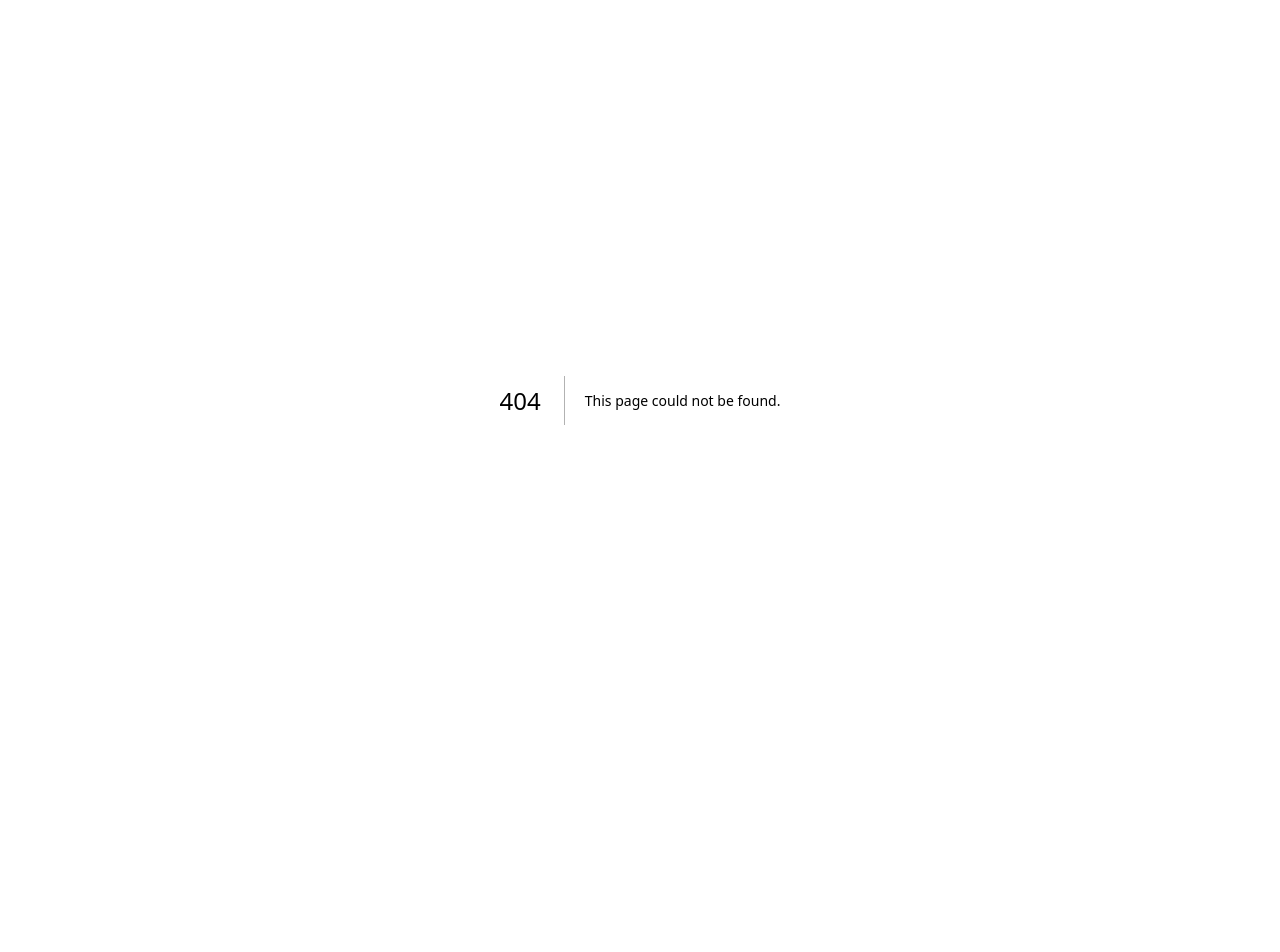
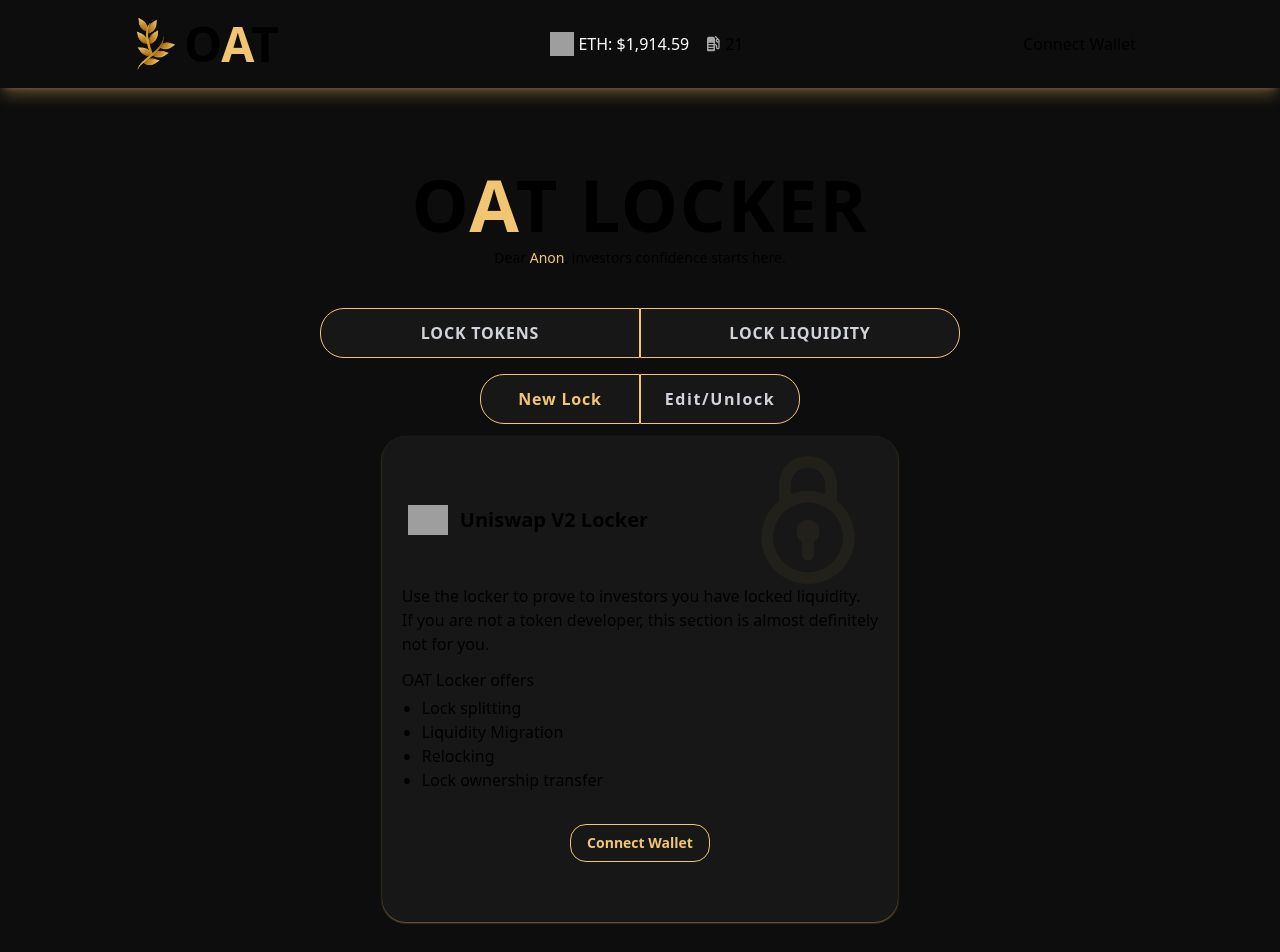
Before and after one commit to TechbroSam/oat-app, a Next.js app: page /locker in a window 1280 px wide. Before the commit this address had no page. Shown: the top 952 px of the page. Before the commit the page ends 800 px from the top, so only its background shows below. Built offline with nearby package versions, Linux system fonts and the light colour scheme; grey boxes are pictures that could not be loaded.

Commit message:
locker button

```diff
--- /dev/null
+++ b/components/LockerConnect.tsx
@@ -0,0 +1,59 @@
+import React, { useState } from "react";
+
+function WalletButton() {
+  const [connected, setConnected] = useState(false);
+
+
+  const handleConnectWallet = () => {
+    // You would typically add logic here to connect the wallet
+    // For this example, we'll just set the connected state to true.
+    setConnected(true);
+  };
+
+  return (
+    <div
+      className={`w-full py-2 px-4 justify-center flex items-center flex-col text-center`}
+      onClick={handleConnectWallet}
+    >
+
+        {connected ? (
+          <>
+            <div className="w-full flex flex-col items-center mb-8 mt-6">
+              <p className="md:text-base text-[#fafafa] mb-3">
+                Enter the Uniswap V2 pair address youd like to lock liquidity
+                for
+              </p>
+              <div
+                className="rounded-full bg-black inshadow2 flex flex-row justify-between
+            px-4 py-3 items-center w-full text-center"
+              >
+                <input
+                  type="text"
+                  className="w-full placeholder-[#fafafaa1] placeholder:text-base md:text-base
+                  font-normal text-[#fafafa] !outline-none bg-transparent [appearance:textfield]
+                  [&::-webkit-outer-spin-button]:appearance-none justify-center items-center
+                  [&::-webkit-inner-spin-button]:appearance-none"
+                  placeholder="Uniswap V2 Pair Address...."
+                  required
+                />
+              </div>
+              <p className="text-xs font-normal text-[#b9babb]">
+                e.g. 0xa43fe16908251ee70ef74718545e4fe6c5ccec9f
+              </p>
+            </div>
+          </>
+        ) : (
+          <button
+            className="bg-neutral-900 rounded-2xl flex text-center border-[0.0015rem]
+          font-bold text-sm text-[#F2C572] hover:bg-[#20190d] py-2 px-4
+          w-fit justify-center border-[#F2C572] mt-6 mb-8 transform active:scale-y-75 transition-transform"
+          >
+            Connect Wallet
+          </button>
+        )}
+
+    </div>
+  );
+}
+
+export default WalletButton;
--- a/components/Navbar.tsx
+++ b/components/Navbar.tsx
@@ -22,18 +22,6 @@
       </div>
       <div className="flex flex-col ml-4">
         <a
-          className="text-xl font-medium my-4 ulnav"
-          href="https://www.facebook.com/profile.php?id=100089909078977"
-          target="_blank"
-          onClick={() =>
-            setTimeout(() => {
-              setOpen(!open);
-            }, 100)
-          }
-        >
-          LIQUIDITY
-        </a>
-        <a
           className="text-xl font-normal my-4 ulnav"
           href="/swap"
           target="_blank"
@@ -47,19 +35,8 @@
         </a>
         <a
           className="text-xl font-normal my-4 ulnav"
-          href="/swap"
+          href="/staking"
           target="_blank"
-          onClick={() =>
-            setTimeout(() => {
-              setOpen(!open);
-            }, 100)
-          }
-        >
-          LENDING
-        </a>
-        <a
-          className="text-xl font-normal my-4 ulnav"
-          href="/contact"
           onClick={() =>
             setTimeout(() => {
               setOpen(!open);
@@ -70,7 +47,7 @@
         </a>
         <a
           className="text-xl font-normal my-4 ulnav"
-          href="/staking"
+          href="/locker"
           onClick={() =>
             setTimeout(() => {
               setOpen(!open);
@@ -81,7 +58,18 @@
         </a>
         <a
           className="text-xl font-normal my-4 ulnav"
-          href="/contact"
+          href="/staking"
+          onClick={() =>
+            setTimeout(() => {
+              setOpen(!open);
+            }, 100)
+          }
+        >
+          OATBANK
+        </a>
+        <a
+          className="text-xl font-normal my-4 ulnav"
+          href="/whitepaper.pdf"
           onClick={() =>
             setTimeout(() => {
               setOpen(!open);
@@ -136,35 +124,29 @@
         </div>
 
         <div className="hidden md:flex">
-          <a
-            href="https://www.facebook.com/profile.php?id=100089909078977"
-            target="_blank"
-          >
-            <ul className="ulnav mx-4 md:text-xs lg:text-lg">LIQUIDITY</ul>
-          </a>
           <a href="/swap" target="_blank">
             <ul className="ulnav mx-4 md:text-xs lg:text-lg">SWAP</ul>
           </a>
           <a
-            href="https://www.facebook.com/profile.php?id=100089909078977"
+            href="/staking"
             target="_blank"
           >
-            <ul className="ulnav mx-4 md:text-xs lg:text-lg">LENDING</ul>
-          </a>
-          <a href="/staking" target="_blank">
             <ul className="ulnav mx-4 md:text-xs lg:text-lg">STAKING</ul>
           </a>
-          <a
-            href="https://www.facebook.com/profile.php?id=100089909078977"
-            target="_blank"
-          >
+          <a href="/locker" target="_blank">
             <ul className="ulnav mx-4 md:text-xs lg:text-lg">LOCKER</ul>
           </a>
           <a
-            href="https://www.facebook.com/profile.php?id=100089909078977"
+            href="/swap"
             target="_blank"
           >
-            <ul className="ulnav mx-4 md:text-xs lg:text-lg">OATPAPER</ul>
+            <ul className="ulnav mx-4 md:text-xs lg:text-lg">OATBANK</ul>
+          </a>
+          <a
+            href="/staking"
+            target="_blank"
+          >
+            <ul className="ulnav mx-4 md:text-xs lg:text-lg">WHITEPAPER</ul>
           </a>
         </div>
       </div>
--- a/pages/index.tsx
+++ b/pages/index.tsx
@@ -26,7 +26,7 @@
         </div>
 
         {/* Card Section */}
-        <div className="relative mb-20 md:mb-80">
+        <div className="relative mb-20 md:mb-60">
           <div
             className="absolute blur-sm md:blur-md -inset-0.5 transition duration-200 bg-gradient-to-r
     from-[#C6FFDD]
--- /dev/null
+++ b/pages/locker.tsx
@@ -0,0 +1,99 @@
+import React from "react";
+import Navbar from "@/components/Swapbar";
+import Head from "next/head";
+import Footer from "@/components/Footer";
+import WalletButton from "@/components/LockerConnect";
+
+function Locker() {
+  return (
+    <div>
+      <Navbar />
+      <main
+        className="min-w-full min-h-full top-0 left-0 items-center justify-center
+      flex flex-col"
+      >
+        <div className="flex flex-col items-center mt-20">
+          <h1 className="antialiased text-4xl md:text-7xl font-bold tracking-wide">
+            O<span className="text-[#F2C572]">A</span>T LOCKER
+          </h1>
+          <h3 className="mt-2 text-xs md:text-sm">
+            Dear <span className="text-[#F2C572]">Anon</span>, investors
+            confidence starts here.
+          </h3>
+        </div>
+        <div
+          className="grid grid-cols-2 mt-10
+        text-center justify-center w-[50%] mb-4"
+        >
+          <div
+            className="font-semibold bg-neutral-900 hover:bg-[#0d0d0d] cursor-pointer tracking-wider
+         text-gray-300 rounded-l-3xl p-3 text-center justify-center border-[0.003rem] border-[#F2C572]"
+          >
+            LOCK TOKENS
+          </div>
+          <div
+            className="font-semibold bg-neutral-900 hover:bg-[#0d0d0d] cursor-pointer tracking-wider
+         text-gray-300 rounded-r-3xl p-3 text-center justify-center border-[0.003rem] border-[#F2C572]"
+          >
+            LOCK LIQUIDITY
+          </div>
+        </div>
+        <div
+          className="grid grid-cols-2
+        text-center mb-3 justify-center w-[25%]"
+        >
+          <div
+            className="font-semibold bg-neutral-900 hover:bg-[#20190d] cursor-pointer tracking-wider
+         text-[#F2C572] rounded-l-3xl p-3 text-center justify-center border-[0.003rem] border-[#F2C572]"
+          >
+            New Lock
+          </div>
+          <div
+            className="font-semibold bg-neutral-900 hover:bg-[#0d0d0d] cursor-pointer tracking-widest
+         text-gray-300 rounded-r-3xl p-3 text-center justify-center border-[0.003rem] border-[#F2C572]"
+          >
+            Edit/Unlock
+          </div>
+        </div>
+        <div
+          className="flex flex-col rounded-3xl bg-neutral-900 p-5 mb-20
+        items-center shadow-sm shadow-[#F2C572]/50 justify-center"
+        >
+          <div className="flex flex-row justify-between items-center space-x-24">
+            <div className="flex justify-center items-center">
+              <img
+                src="https://raw.githubusercontent.com/trustwallet/assets/master/blockchains/ethereum/assets/0x1f9840a85d5aF5bf1D1762F925BDADdC4201F984/logo.png"
+                height="40px"
+                width="40px"
+                className="mr-3 br-20"
+              />
+              <div className="md:text-xl font-bold">Uniswap V2 Locker</div>
+            </div>
+            <img src="img/liqlock.png" alt="" className="opacity-[0.05]" />
+          </div>
+          <div>
+            <p className="font-normal text-base">
+              Use the locker to prove to investors you have locked liquidity.{" "}
+              <br /> If you are not a token developer, this section is almost
+              definitely <br /> not for you.
+            </p>
+            <p className="mt-3">OAT Locker offers</p>
+            <ul className="list-disc pl-5 mt-1 font-normal text-base">
+              <li>Lock splitting </li>
+              <li>Liquidity Migration</li>
+              <li>Relocking</li>
+              <li>Lock ownership transfer</li>
+            </ul>
+          </div>
+          <WalletButton />
+        </div>
+        <Footer />
+      </main>
+      <Head>
+        <title>OAT | One Anon at a Time</title>
+      </Head>
+    </div>
+  );
+}
+
+export default Locker;
--- a/pages/staking.tsx
+++ b/pages/staking.tsx
@@ -20,7 +20,7 @@
         </div>
         <div
           className="bg-gradient-to-r from-pink-500 via-red-500 to-yellow-500 mt-10 p-2
-        rounded-full backdrop-blur-sm mb-80 md:mx-[20%]"
+        rounded-full backdrop-blur-sm mb-60 md:mx-[20%]"
         >
           <div
             className="
@@ -54,7 +54,7 @@
             </div>
             <div className="flex flex-col items-center mt-5 font-medium">
               <p>Minimum staking period to earn rewards is 7 days.</p>
-              <p className="font-semibold text-lg">APY: 50%</p>
+              <p className="font-bold text-lg">APY: 50%</p>
             </div>
 
             <div
--- a/pages/swap.tsx
+++ b/pages/swap.tsx
@@ -91,7 +91,7 @@
                 <div className="space-x-4 flex flex-row items-center justify-center">
                   <input
                     type="number"
-                    className="placeholder-[#5757577b] placeholder:text-3xl md:text-2xl font-bold text-[#0d0d0d] !outline-none bg-transparent [appearance:textfield] [&::-webkit-outer-spin-button]:appearance-none [&::-webkit-inner-spin-button]:appearance-none"
+                    className="placeholder-[#5757577b] placeholder:text-3xl md:text-3xl font-bold text-[#0d0d0d] !outline-none bg-transparent [appearance:textfield] [&::-webkit-outer-spin-button]:appearance-none [&::-webkit-inner-spin-button]:appearance-none"
                     placeholder="0"
                     required
                   />
@@ -142,7 +142,7 @@
                 <div className="space-x-4 flex flex-row items-center justify-center">
                   <input
                     type="number"
-                    className="placeholder-[#5757577b] placeholder:text-3xl md:text-2xl font-bold text-[#0d0d0d] !outline-none bg-transparent [appearance:textfield] [&::-webkit-outer-spin-button]:appearance-none [&::-webkit-inner-spin-button]:appearance-none"
+                    className="placeholder-[#5757577b] placeholder:text-3xl md:text-3xl font-bold text-[#0d0d0d] !outline-none bg-transparent [appearance:textfield] [&::-webkit-outer-spin-button]:appearance-none [&::-webkit-inner-spin-button]:appearance-none"
                     placeholder="0"
                     required
                   />
```
Also changed, not shown: public/img/liqlock.png (added), public/img/lockicon.svg (added).
